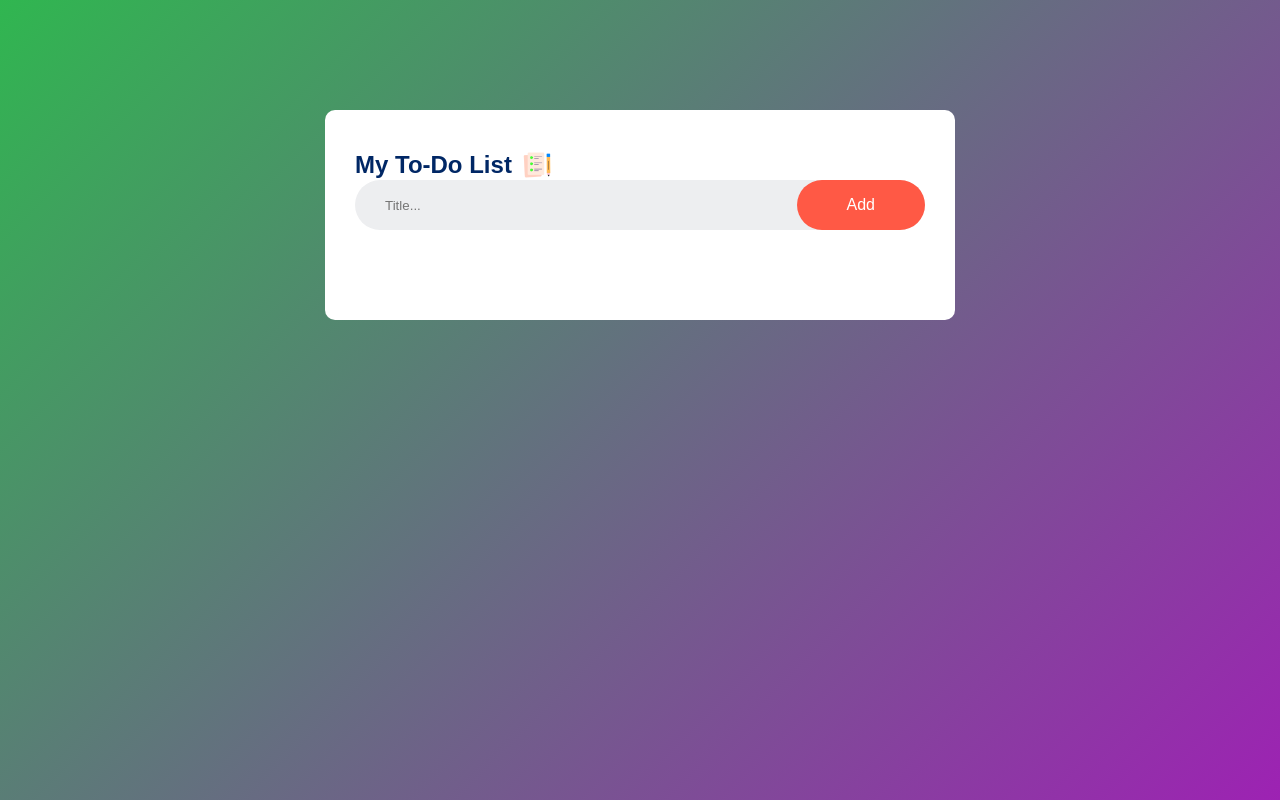
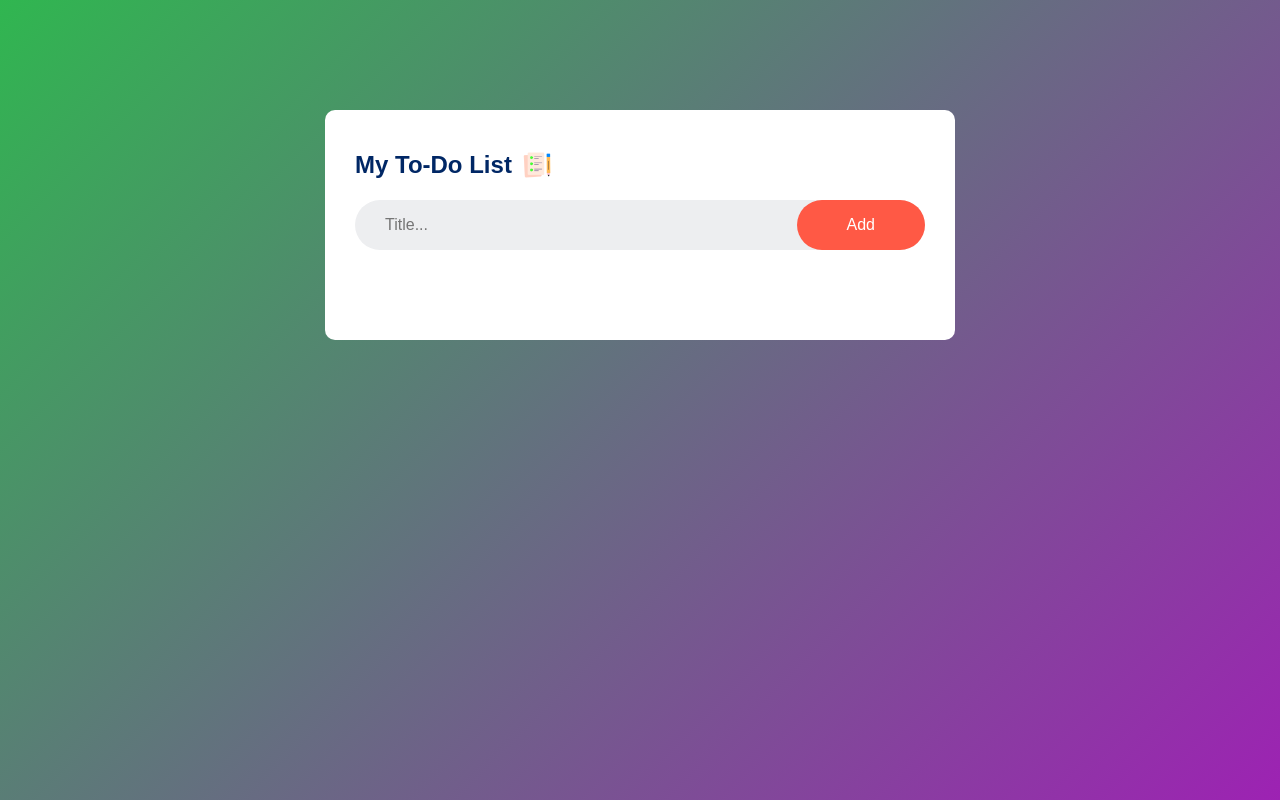
Before and after one commit to palritwick/LGMVIP-Web, a plain HTML site: page Task1-ToDo List/index.html in a window 1280 px wide. Drawn offline with Linux system fonts and the light colour scheme.

Commit message:
4th commit

```diff
--- a/Task1-ToDo List/style.css
+++ b/Task1-ToDo List/style.css
@@ -34,7 +34,7 @@
     background: #edeef0;
     border-radius: 30px;
     padding-left: 20px;
-    margin-bottom: 20px;
+    margin: 20px 0;
 }
 input{
     flex: 1;
@@ -42,6 +42,8 @@ input{
     outline: none;
     background: transparent;
     padding: 10px;
+    font-size: 1rem;
+    font-weight: 400;
 }
 button{
     border: none;
--- a/Task3-Registration Form/script.js
+++ b/Task3-Registration Form/script.js
@@ -69,10 +69,10 @@ const deleteData = (index) => {
 
     localStorage.setItem("infoSection", JSON.stringify(getList));
     window.location.reload();
-    showData();
 }
-deleteData();
+
 // showData();
+
 submitBtn.addEventListener(('click'), () => {
     getData();
     showData();
```
